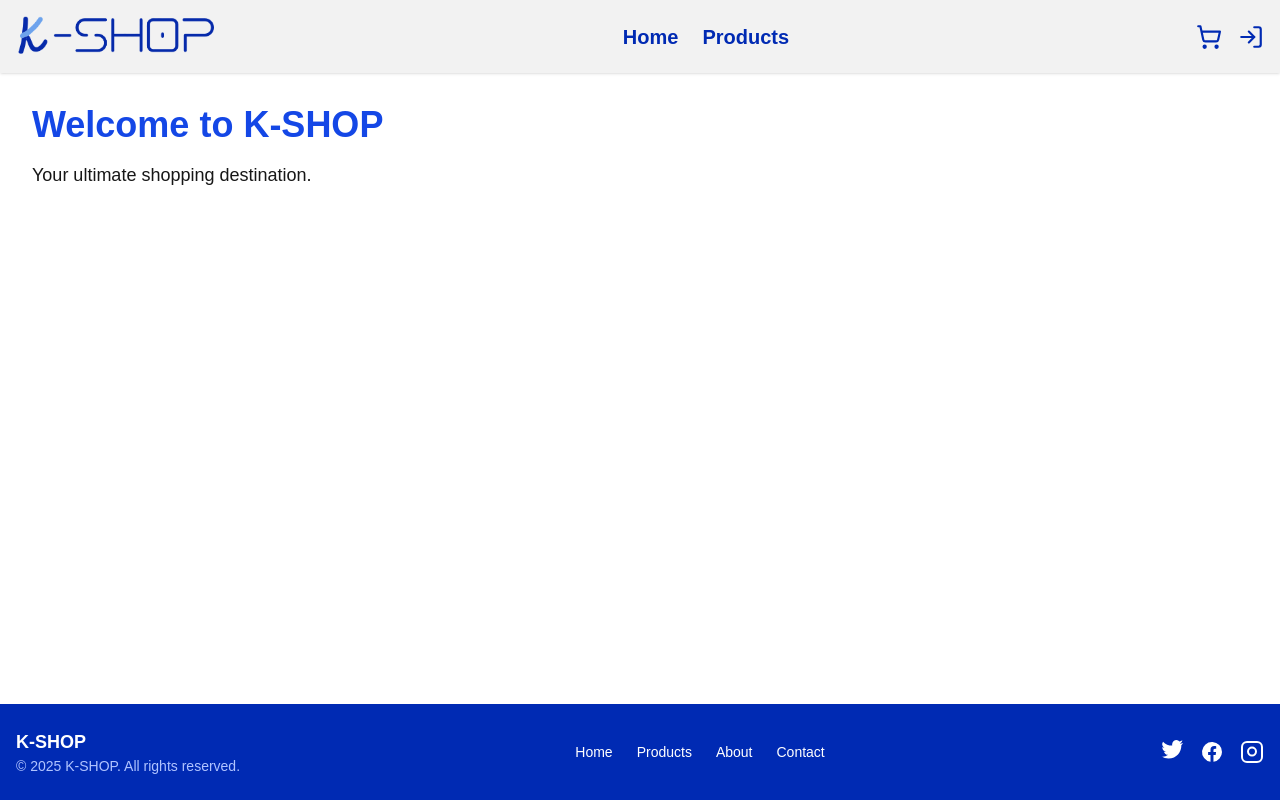
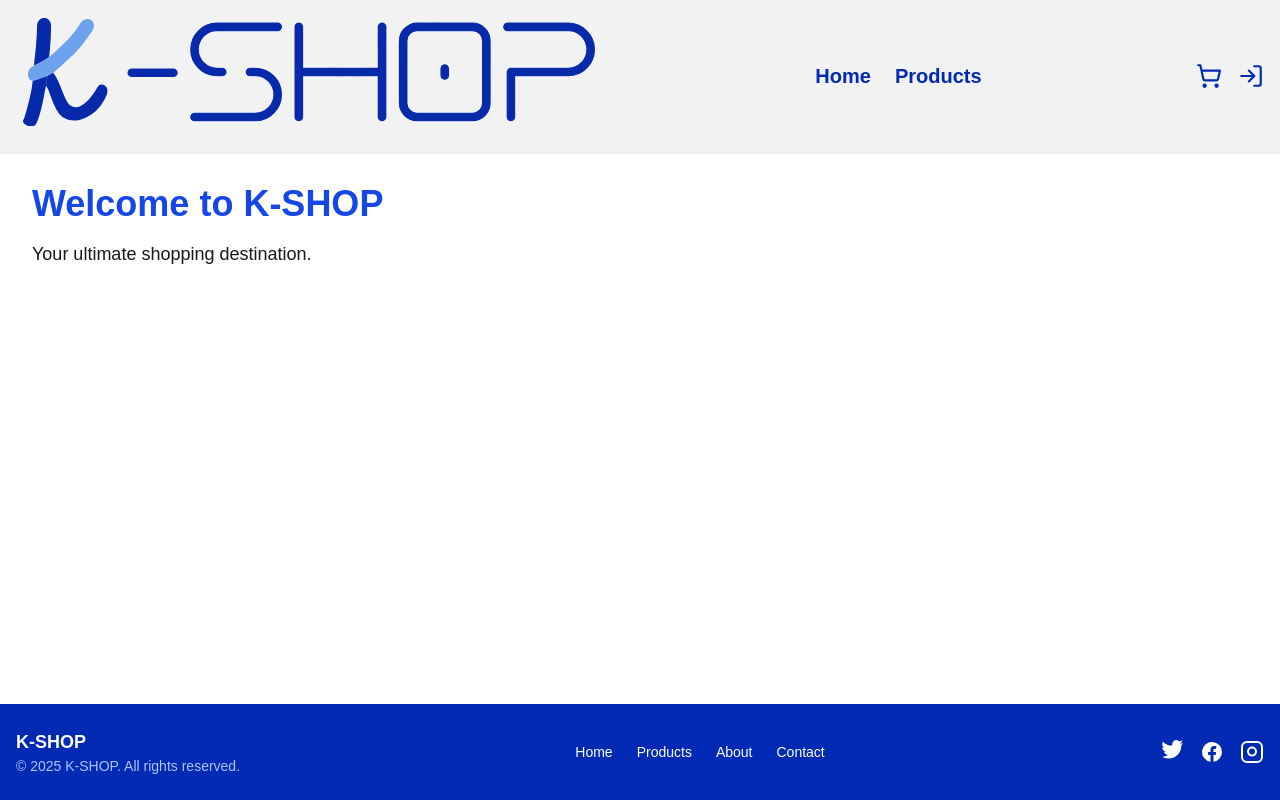
Before and after one commit to Kasra-Zafari/K-SHOP, a Next.js app: page / in a window 1280 px wide. Built offline with nearby package versions, Linux system fonts and the light colour scheme; no server answers.

Commit message:
update header console error

```diff
--- a/src/components/Header.jsx
+++ b/src/components/Header.jsx
@@ -19,6 +19,10 @@ export default function Header() {
       .then(data => {
         setIsAuthenticated(!!data.user);
         setUser(data.user);
+      })
+      .catch(() => {
+        setIsAuthenticated(false);
+        setUser(null);
       });
   }, []);
 
@@ -38,8 +42,9 @@ export default function Header() {
           <Image
             src="/k-shop-logo.png"
             alt="K-SHOP Logo"
-            width={200}
+            width={180}
             height={80}
+            style={{ width: "auto" }}
             priority
           />
         </Link>
```
